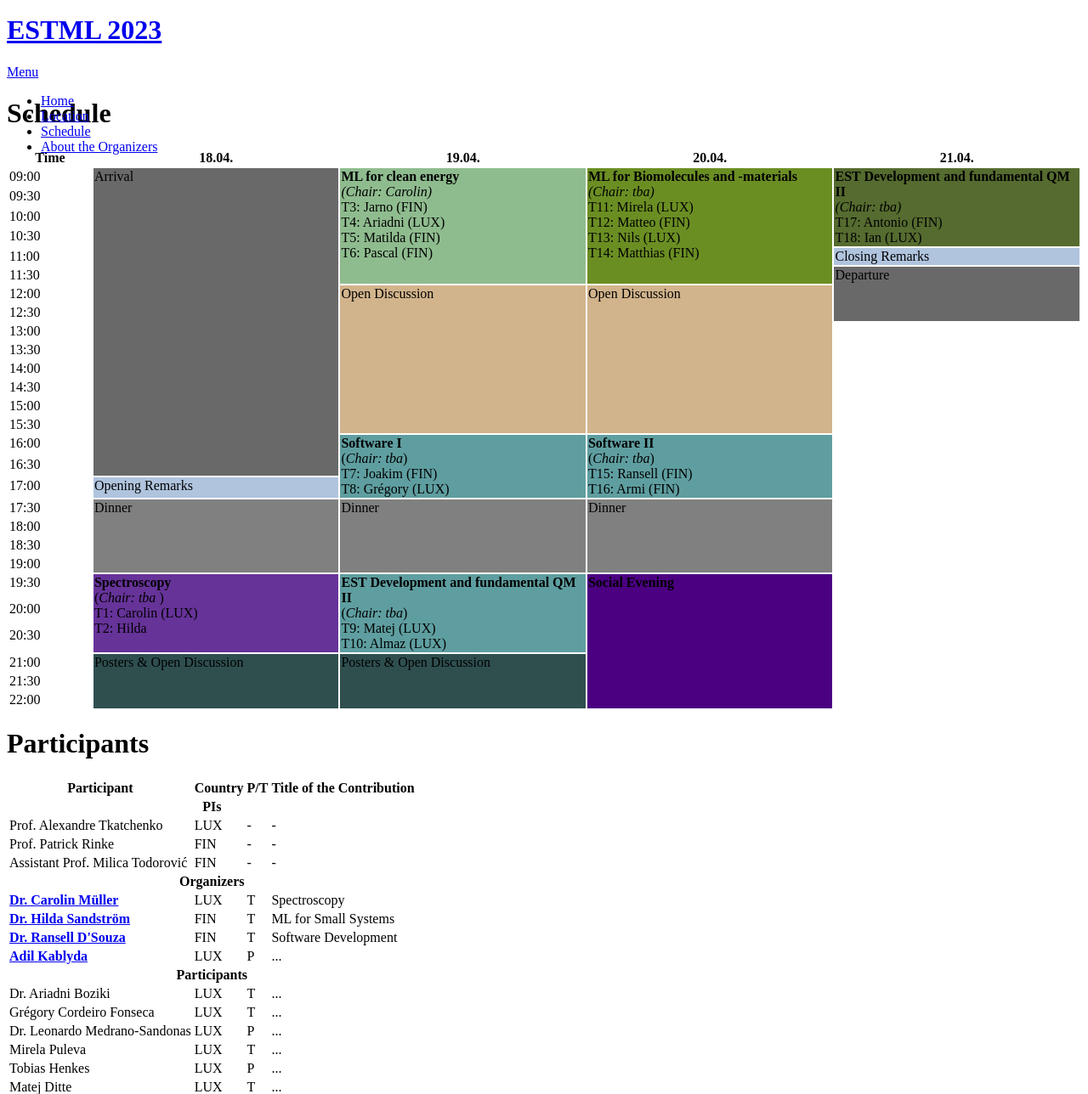
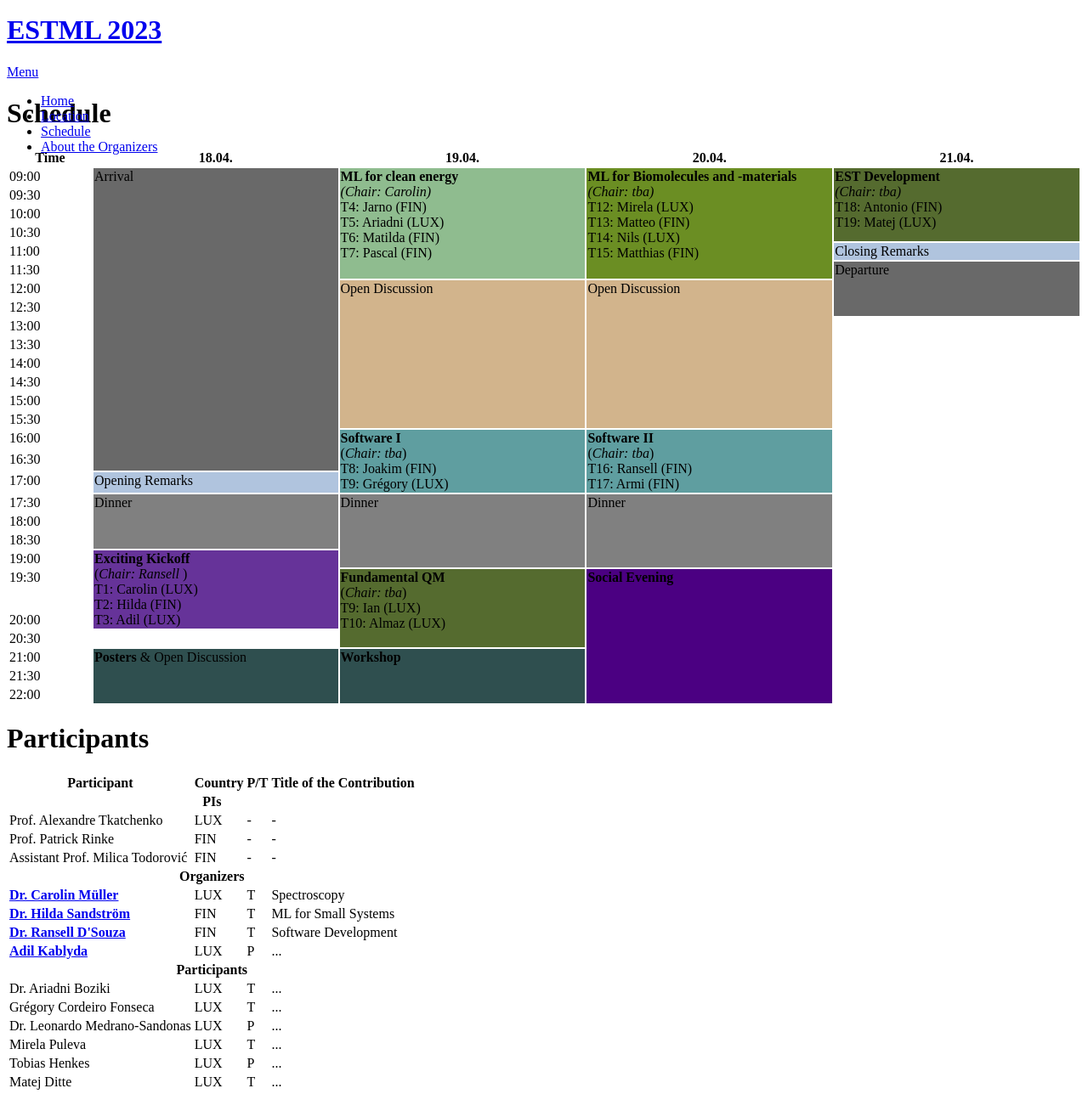
Before and after one commit to ESTML/ESTML.github.io, a Jekyll site: the page built from schedule.html, in a window 1280 px wide and 1400 px high, cut to the strip 112-1400 px from the top of the window. Shown: the whole strip at 85% size. Built offline with Jekyll 4.4.1, drawn with Linux system fonts in a browser that asks for light colours; nearby versions of some CDN libraries.

Commit message:
Update schedule.html

```diff
--- a/schedule.html
+++ b/schedule.html
@@ -16,9 +16,9 @@ title: Schedule and Participants
 <tr VALIGN=TOP >
   <td width=100> 09:00 </td>
   <td rowspan="16" width=300 style="background-color: DimGray;"> Arrival </td>
-  <td rowspan="6" width=300 style="background-color: DarkSeaGreen;"> <b>ML for clean energy</b> <br> <i>(Chair: Carolin)</i> <br> T3: Jarno (FIN) <br> T4: Ariadni (LUX) <br> T5: Matilda (FIN) <br> T6: Pascal (FIN) </td>
-  <td rowspan="6" width=300 style="background-color: OliveDrab;"> <b>ML for Biomolecules and -materials</b> <br> <i>(Chair: tba)</i> <br> T11: Mirela (LUX) <br> T12: Matteo (FIN) <br> T13: Nils (LUX) <br> T14: Matthias (FIN) </td>
-  <td rowspan="4" width=300 style="background-color: DarkOliveGreen;"> <b>EST Development and fundamental QM II </b> <br> <i>(Chair: tba)</i> <br> T17: Antonio (FIN) <br> T18: Ian (LUX) </td>
+  <td rowspan="6" width=300 style="background-color: DarkSeaGreen;"> <b>ML for clean energy</b> <br> <i>(Chair: Carolin)</i> <br> T4: Jarno (FIN) <br> T5: Ariadni (LUX) <br> T6: Matilda (FIN) <br> T7: Pascal (FIN) </td>
+  <td rowspan="6" width=300 style="background-color: OliveDrab;"> <b>ML for Biomolecules and -materials</b> <br> <i>(Chair: tba)</i> <br> T12: Mirela (LUX) <br> T13: Matteo (FIN) <br> T14: Nils (LUX) <br> T15: Matthias (FIN) </td>
+  <td rowspan="4" width=300 style="background-color: DarkOliveGreen;"> <b>EST Development </b> <br> <i>(Chair: tba)</i> <br> T18: Antonio (FIN) <br> T19: Matej (LUX) </td>
 </tr>
 <tr VALIGN=TOP>
   <td> 09:30 </td>
@@ -75,8 +75,8 @@ title: Schedule and Participants
 
 <tr VALIGN=TOP>
   <td> 16:00 </td>
-  <td rowspan="3" style="background-color: CadetBlue;"> <b> Software I </b> <br> (<i>Chair: tba</i>) <br> T7: Joakim (FIN) <br> T8: Grégory (LUX) </td>
-  <td rowspan="3" style="background-color: CadetBlue;"> <b> Software II </b> <br> (<i>Chair: tba</i>) <br> T15: Ransell (FIN) <br> T16: Armi (FIN) </td>
+  <td rowspan="3" style="background-color: CadetBlue;"> <b> Software I </b> <br> (<i>Chair: tba</i>) <br> T8: Joakim (FIN) <br> T9: Grégory (LUX) </td>
+  <td rowspan="3" style="background-color: CadetBlue;"> <b> Software II </b> <br> (<i>Chair: tba</i>) <br> T16: Ransell (FIN) <br> T17: Armi (FIN) </td>
 </tr>
 
 <tr VALIGN=TOP>
@@ -90,7 +90,7 @@ title: Schedule and Participants
 
 <tr VALIGN=TOP>
   <td> 17:30 </td>
-  <td rowspan="4" style="background-color: Gray;"> Dinner </td>
+  <td rowspan="3" style="background-color: Gray;"> Dinner </td>
   <td rowspan="4" style="background-color: Gray;"> Dinner </td>
   <td rowspan="4" style="background-color: Gray;"> Dinner </td>
 </tr>
@@ -105,12 +105,12 @@ title: Schedule and Participants
 
 <tr VALIGN=TOP>
   <td> 19:00 </td>
+  <td rowspan="3" style="background-color: RebeccaPurple;"> <b> Exciting Kickoff </b> <br> (<i>Chair: Ransell </i>) <br> T1: Carolin (LUX) <br> T2: Hilda (FIN) <br> T3: Adil (LUX) </td>
 </tr>
 
 <tr VALIGN=TOP>
   <td> 19:30 </td>
-  <td rowspan="3" style="background-color: RebeccaPurple;"> <b> Spectroscopy </b> <br> (<i>Chair: tba </i>) <br> T1: Carolin (LUX) <br> T2: Hilda </td>
-  <td rowspan="3" style="background-color: CadetBlue;"> <b> EST Development and fundamental QM II </b> <br> (<i>Chair: tba</i>) <br> T9: Matej (LUX) <br> T10: Almaz (LUX) </td>
+  <td rowspan="3" style="background-color: DarkOliveGreen;"> <b> Fundamental QM </b> <br> (<i>Chair: tba</i>) <br> T9: Ian (LUX) <br> T10: Almaz (LUX) </td>
   <td rowspan="6" style="background-color: Indigo;"> <b> Social Evening </b> </td>
 </tr>
 
@@ -124,8 +124,8 @@ title: Schedule and Participants
 
 <tr VALIGN=TOP>
   <td> 21:00 </td>
-  <td rowspan="3" style="background-color: DarkSlateGray;"> Posters & Open Discussion </td>
-  <td rowspan="3" style="background-color: DarkSlateGray;"> Posters & Open Discussion </td>
+  <td rowspan="3" style="background-color: DarkSlateGray;"> <b>Posters</b> & Open Discussion </td>
+  <td rowspan="3" style="background-color: DarkSlateGray;"> <b>Workshop</b> </td>
 </tr>
 
 <tr VALIGN=TOP>
```
